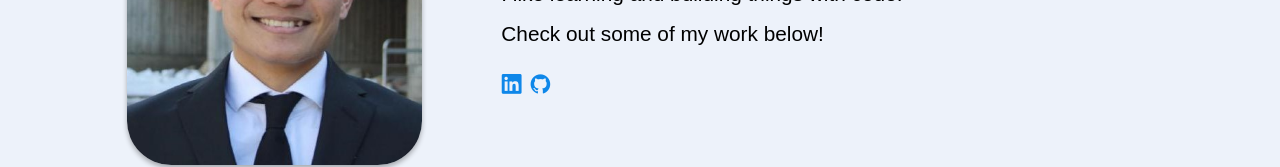
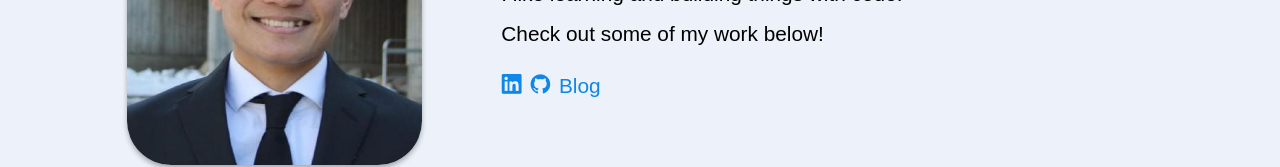
Before and after one commit to RD2P/RD2P.github.io, a React (Vite) app: page / in a window 1280 px wide. Shown: the part 342-509 px from the top of the page. Built offline with nearby package versions, Linux system fonts and the light colour scheme; a web font is replaced by a local one.

Commit message:
Add blog links

```diff
--- a/src/components/Footer.jsx
+++ b/src/components/Footer.jsx
@@ -5,9 +5,10 @@ const Footer = () => {
     <footer className="footer">
       <div className="container">
         <div className="footer__wrapper">
-          <p>@{new Date().getFullYear()} Raphael De Los Reyes</p>
+          <p>Copyright @ {new Date().getFullYear()} Raphael De Los Reyes</p>
 
-          <div>
+          <div className='flex'>
+
             <a
               href="https://www.linkedin.com/in/glennraphaeldlr/" target="_blank"
               className="social-icon"
@@ -21,6 +22,13 @@ const Footer = () => {
             >
               <i className="devicon-github-original white"></i>
             </a>
+            <a
+              href="https://blog.raphaeldelosreyes.com/"
+              target="_blank"
+              className="social-icon white"
+            >
+              Blog
+            </a>
           </div>
         </div>
       </div>
--- a/src/components/Hero.jsx
+++ b/src/components/Hero.jsx
@@ -12,6 +12,8 @@ const Hero = () => {
           <div className="hero__text__wrapper">
             <div className="hero__text">
               <p className="about-me-txt">Hi, I'm Raphael.<br />I like learning and building things with code. Check out some of my work below!</p>
+
+              <div>
                 <a
                   href="https://www.linkedin.com/in/glennraphaeldlr/" target="_blank"
                   className="social-icon"
@@ -25,6 +27,15 @@ const Hero = () => {
                 >
                   <i className="devicon-github-original"></i>
                 </a>
+                <a
+                  href="https://blog.raphaeldelosreyes.com/"
+                  target="_blank"
+                  className="social-icon"
+                >
+                  Blog
+                </a>
+              </div>
+
             </div>
           </div>
         </div>
--- a/src/components/NavBar.jsx
+++ b/src/components/NavBar.jsx
@@ -13,7 +13,7 @@ const NavBar = () => {
             <a
               href="https://blog.raphaeldelosreyes.com/"
               target="_blank"
-              className="navbar__link">
+              className="navbar__link ">
               Blog
             </a>
             <a
--- a/src/styles/hero.css
+++ b/src/styles/hero.css
@@ -32,6 +32,11 @@
   margin-bottom: 1rem;
 }
 
+.hero_icons {
+  display: flex;
+  align-items: center;
+}
+
 @media (max-width: 900px) {
   .about-me-txt {
     font-size: 1.2rem;
```
Also changed, not shown: src/assets/r-32x32.png (added), src/styles/main.css (line endings or trailing spaces). Lines whose indentation alone changed are shown as unchanged.
